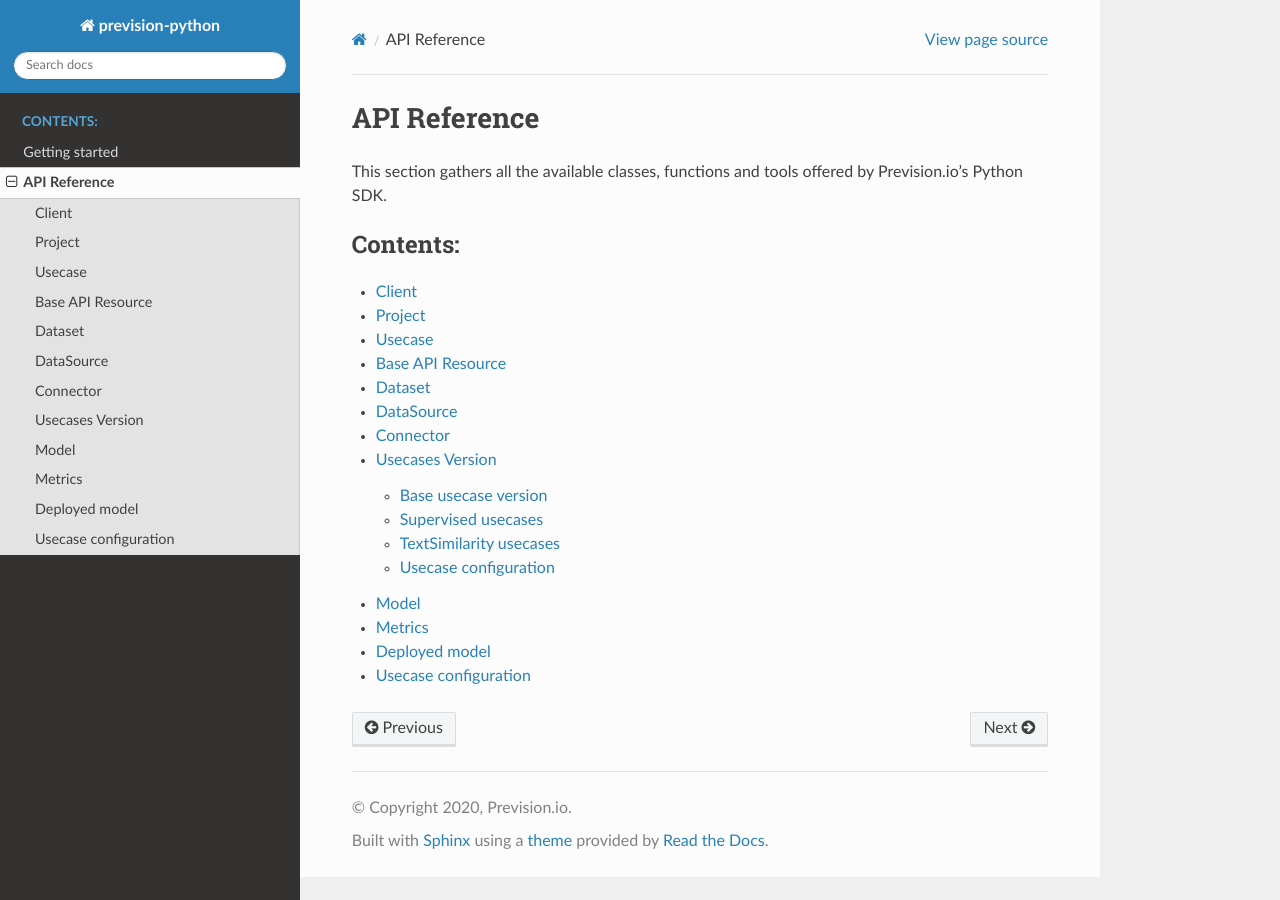
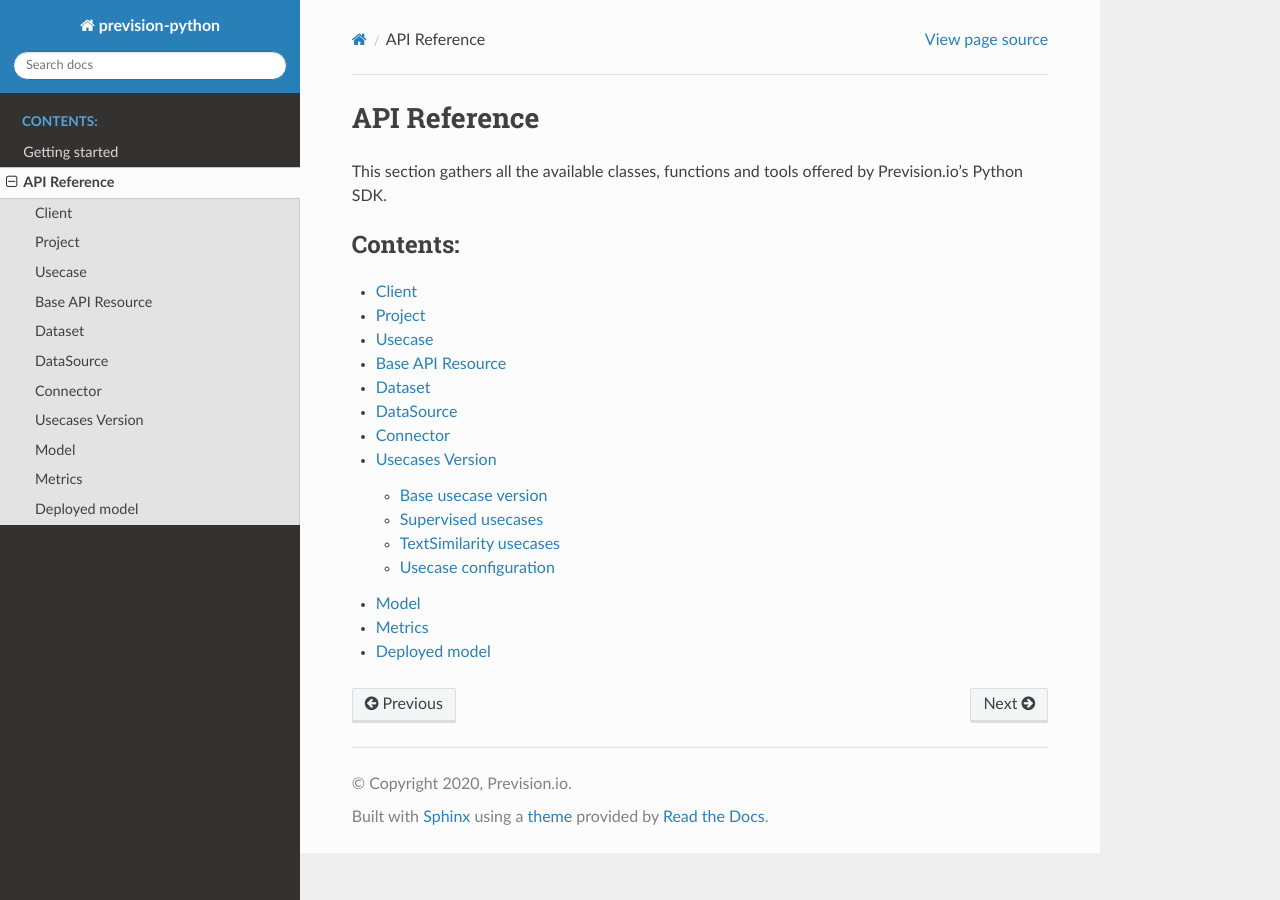
Before and after one commit to previsionio/prevision-python, a Sphinx documentation site: the page built from docs/source/api.rst, in a window 1280 px wide. Built offline with Sphinx 7.4.7 and the Read the Docs theme 2.0.0, drawn with Linux system fonts in a browser that asks for light colours; formulas are drawn with MathJax 3; some of the changed lines change nothing that is shown.

Commit message:
fix: rm redundant link

```diff
--- a/docs/source/api.rst
+++ b/docs/source/api.rst
@@ -20,4 +20,3 @@
    api/model.rst
    api/metrics.rst
    api/deployed_model.rst
-   api/usecases/config.rst
```
